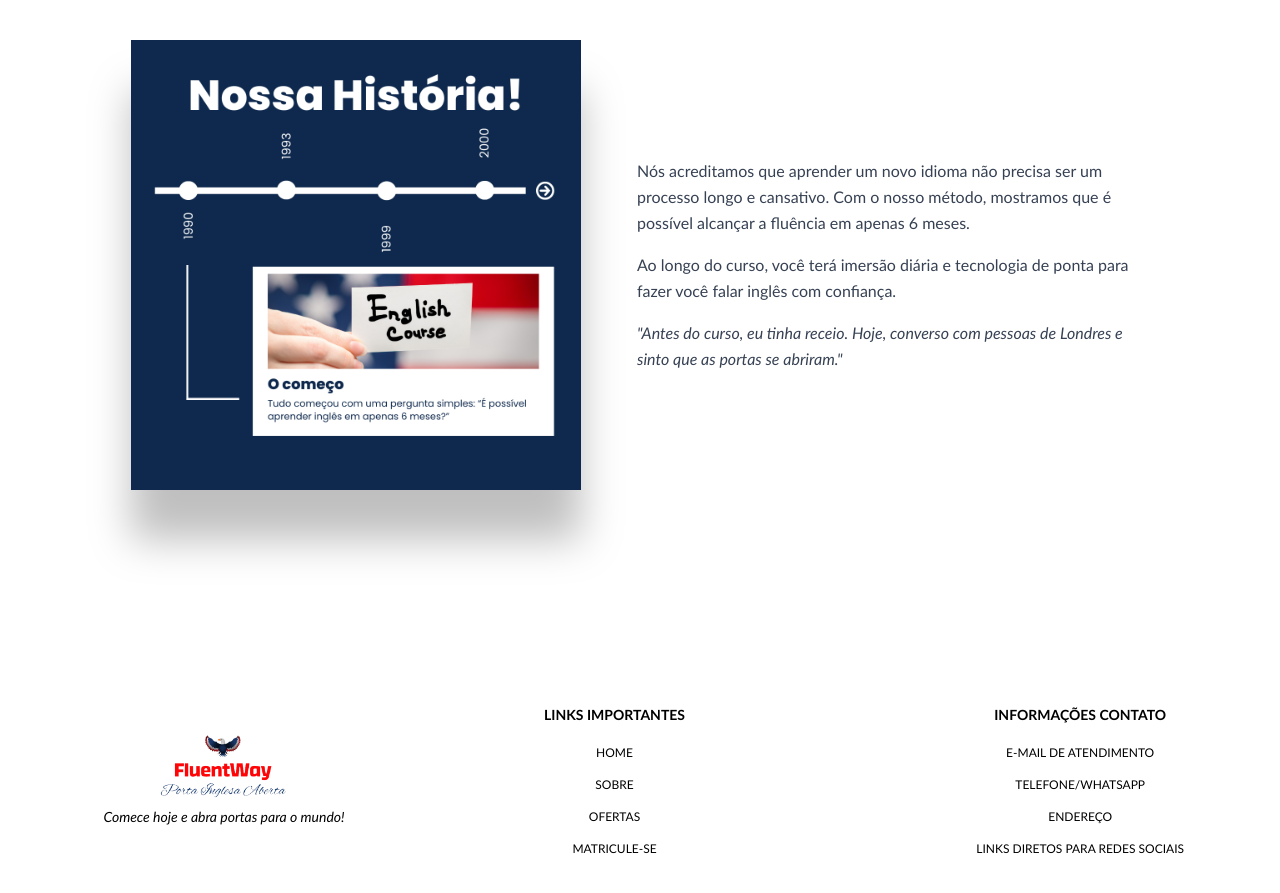
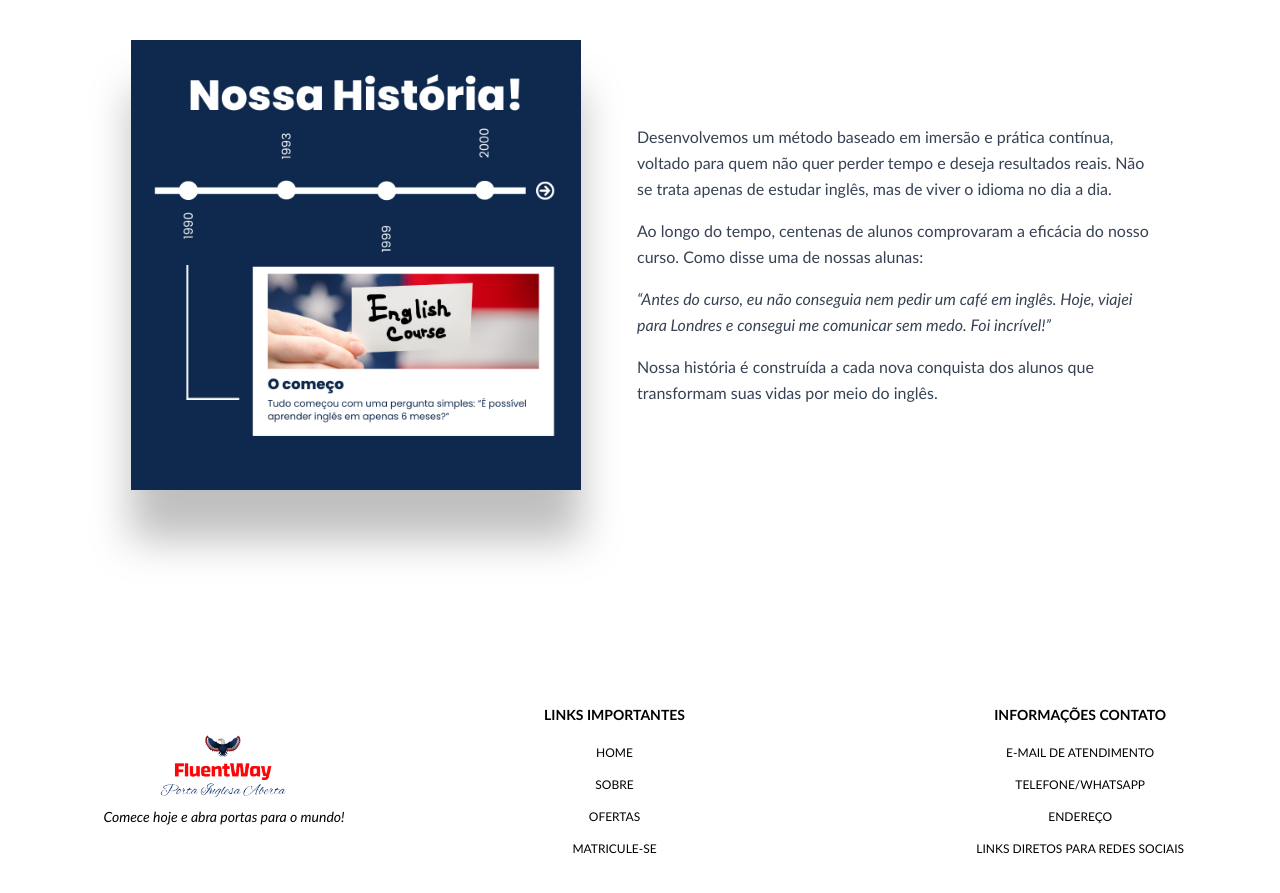
Before and after one commit to Flavianna-Saldanha/english-course, a Next.js app: page /sobre in a window 1280 px wide. Shown: the part 1000-1893 px from the top of the page. Built offline with nearby package versions, Linux system fonts and the light colour scheme.

Commit message:
corrigindo texto

```diff
--- a/src/app/sobre/page.tsx
+++ b/src/app/sobre/page.tsx
@@ -56,17 +56,22 @@ export const Sobre = () => {
 
         <div className="max-w-lg space-y-4 text-gray-700 leading-relaxed">
           <p>
-            Nós acreditamos que aprender um novo idioma não precisa ser um
-            processo longo e cansativo. Com o nosso método, mostramos que é
-            possível alcançar a fluência em apenas 6 meses.
+            Desenvolvemos um método baseado em imersão e prática contínua,
+            voltado para quem não quer perder tempo e deseja resultados reais.
+            Não se trata apenas de estudar inglês, mas de viver o idioma no dia
+            a dia.
           </p>
           <p>
-            Ao longo do curso, você terá imersão diária e tecnologia de ponta
-            para fazer você falar inglês com confiança.
+            Ao longo do tempo, centenas de alunos comprovaram a eficácia do
+            nosso curso. Como disse uma de nossas alunas:
           </p>
           <p className="italic font-light">
-            "Antes do curso, eu tinha receio. Hoje, converso com pessoas de
-            Londres e sinto que as portas se abriram."
+            “Antes do curso, eu não conseguia nem pedir um café em inglês. Hoje,
+            viajei para Londres e consegui me comunicar sem medo. Foi incrível!”
+          </p>
+          <p>
+            Nossa história é construída a cada nova conquista dos alunos que
+            transformam suas vidas por meio do inglês.
           </p>
         </div>
       </div>
```
